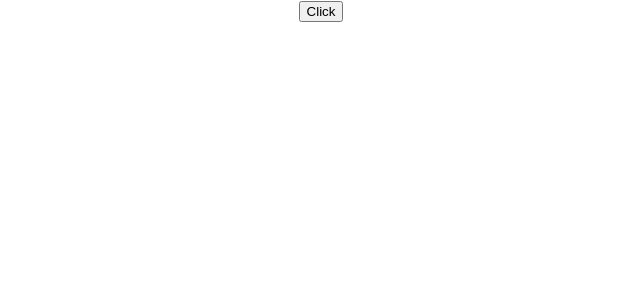
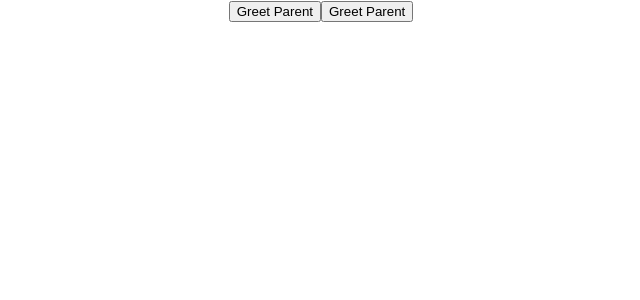
Before and after one commit to mittalaakash/React-Scratch, a React (Create React App) app: page / in a window 1280 px wide. Shown: the top 300 px of the page, without its empty margins (319-959 px from the left). Built offline with nearby package versions, Linux system fonts and the light colour scheme.

Commit message:
Method as props

```diff
--- a/src/App.js
+++ b/src/App.js
@@ -5,6 +5,7 @@
 import FunctionClick from './Components/FunctionClick';
 import Greet from './Components/Greet';
 import Message from './Components/Message';
+import ParentComponent from './Components/ParentComponent';
 import Welcome from './Components/Welcome';
 
 class App extends Component {
@@ -12,7 +13,8 @@
   render() {
     return (
       <div className='App'>
-        <EventBind />
+        <ParentComponent />
+        {/* <EventBind /> */}
         {/* <FunctionClick /> */}
         {/* <Greet name='Clark' /> */}
         {/* <Welcome name='Diana' /> */}
--- /dev/null
+++ b/src/Components/ChildComponent.js
@@ -0,0 +1,12 @@
+import React from 'react';
+
+function ChildComponent({ greetParent }) {
+  return (
+    <div>
+      <button onClick={() => greetParent('hello')}>Greet Parent</button>
+      <button onClick={greetParent.bind(this, 'hello')}>Greet Parent</button>
+    </div>
+  );
+}
+
+export default ChildComponent;
--- /dev/null
+++ b/src/Components/ParentComponent.js
@@ -0,0 +1,21 @@
+import React, { Component } from 'react';
+import ChildComponent from './ChildComponent';
+
+class ParentComponent extends Component {
+  state = {
+    parentName: 'Parent',
+  };
+
+  greetParent = para => {
+    alert(`Hello ${this.state.parentName} ${para}`);
+  };
+  render() {
+    return (
+      <div>
+        <ChildComponent greetParent={this.greetParent} />
+      </div>
+    );
+  }
+}
+
+export default ParentComponent;
```
